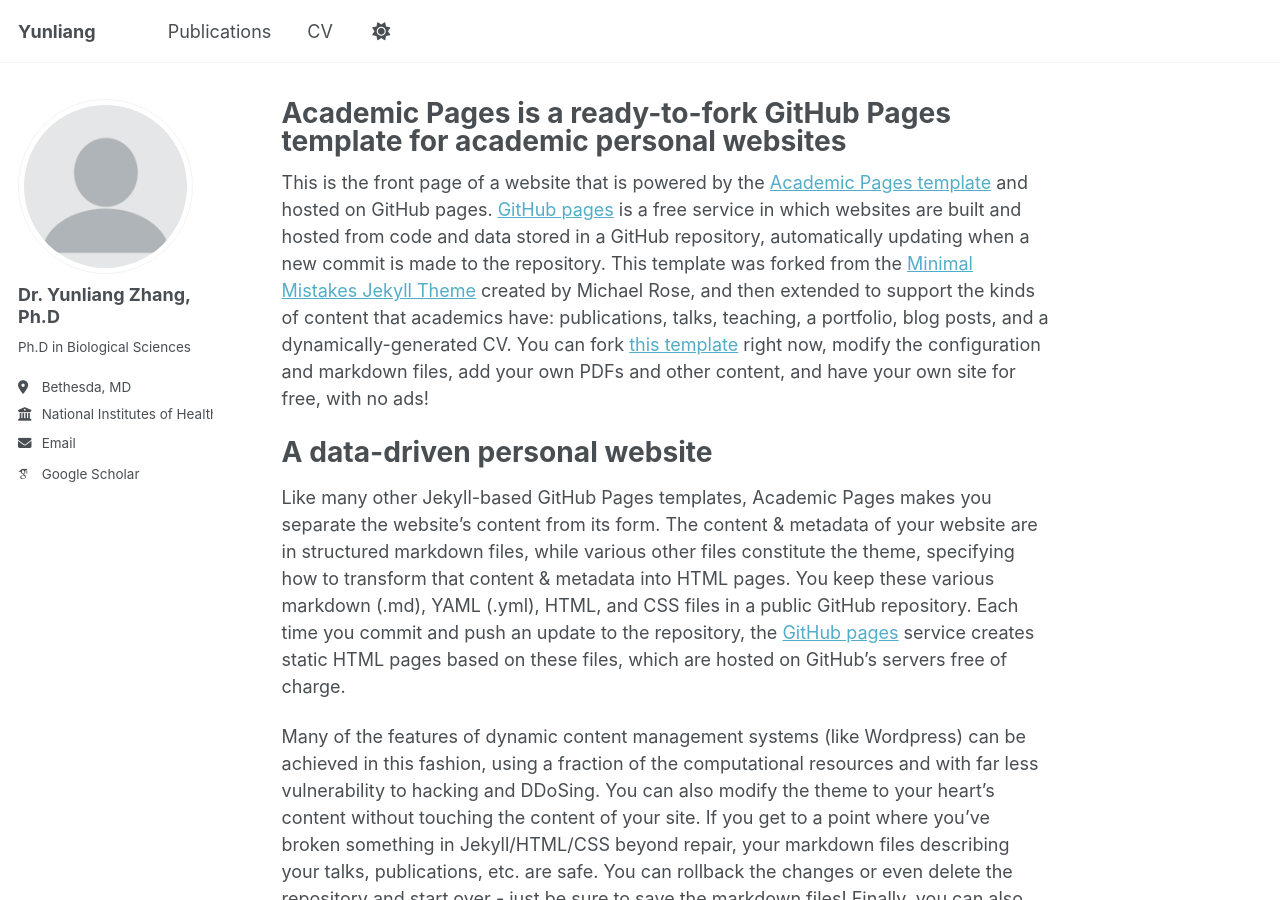
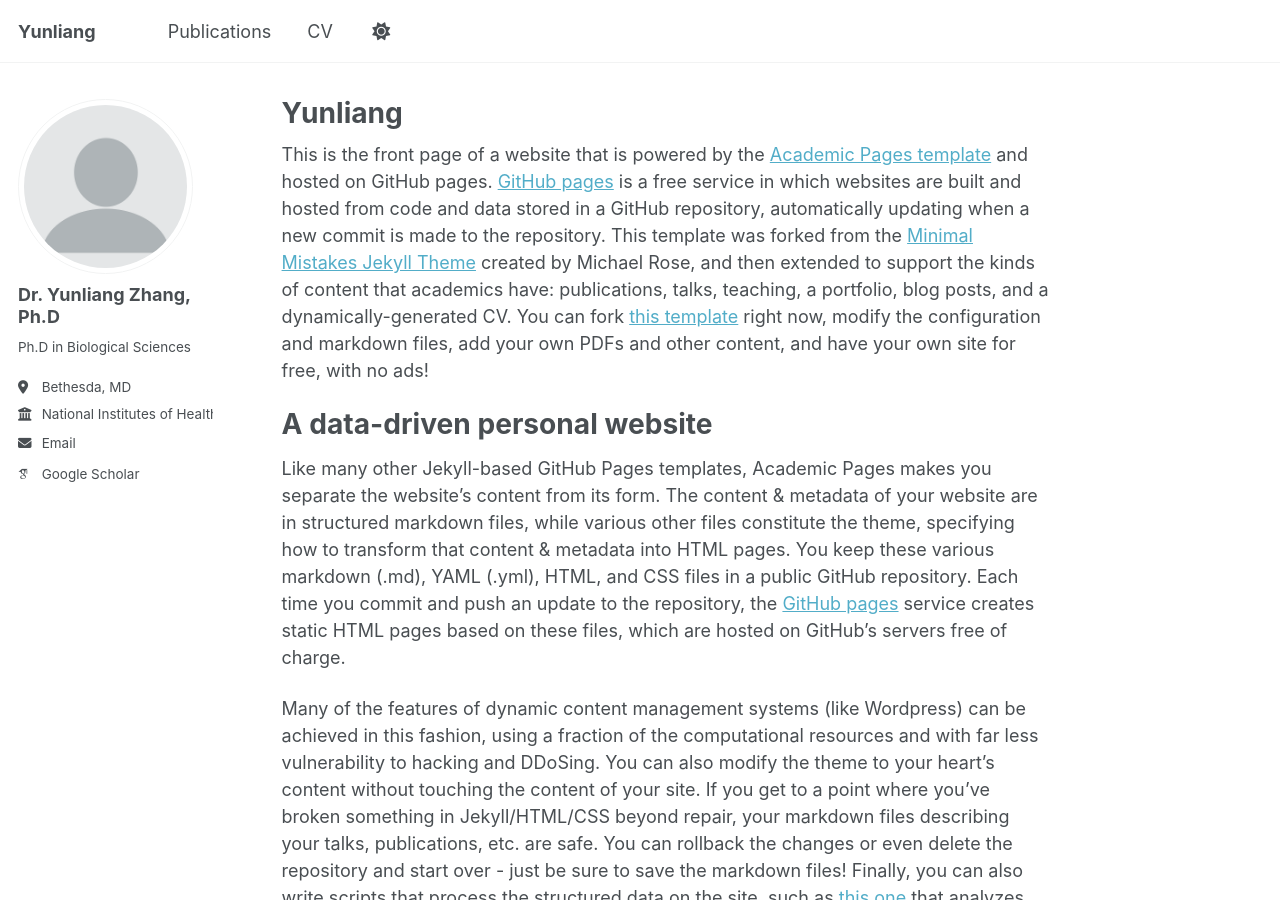
Before and after one commit to zhang-virpath/zhang-virpath.github.io, a Jekyll site: the page built from _pages/about.md, in a window 1280 px wide and 900 px high. Built offline with Jekyll 4.4.1, drawn with Linux system fonts in a browser that asks for light colours; some web fonts are replaced.

Commit message:
Update about.md

```diff
--- a/_pages/about.md
+++ b/_pages/about.md
@@ -1,6 +1,6 @@
 ---
 permalink: /
-title: "Academic Pages is a ready-to-fork GitHub Pages template for academic personal websites"
+title: "Yunliang"
 author_profile: true
 redirect_from:
   - /about/
```
